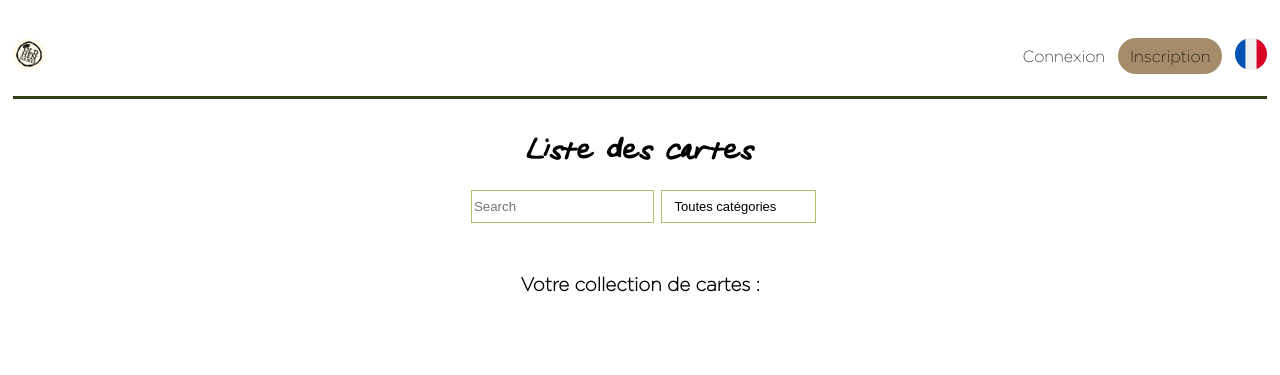
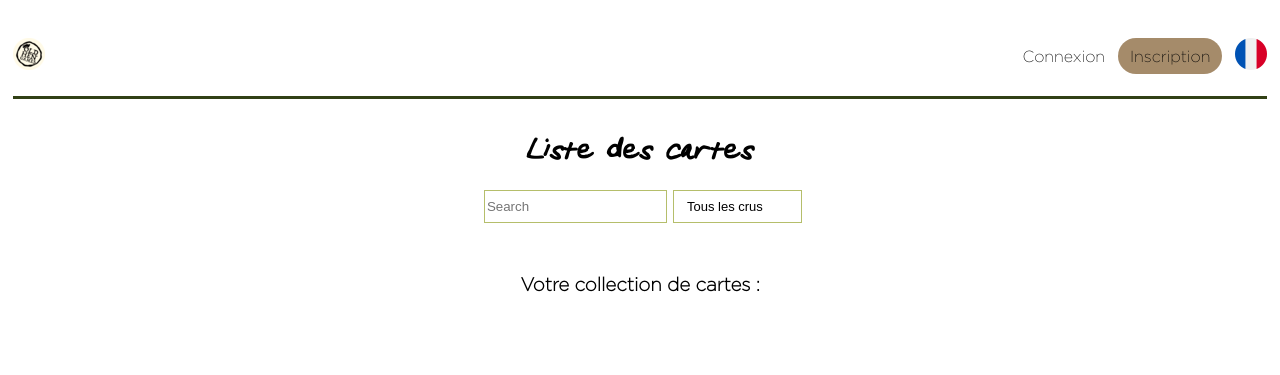
Before and after one commit to Rob1Sim/AgeOfChampagne, a Symfony app: template templates/carte/index.html.twig in a window 1280 px wide. Shown: the top 375 px of the page. Run offline with Twig, Linux system fonts and the light colour scheme; the template is opened without the code that fills it, so the values that code supplies are empty; some libraries are stand-ins or nearby versions; some web fonts are replaced.

Commit message:
Changement du nom du tri

```diff
--- a/templates/carte/index.html.twig
+++ b/templates/carte/index.html.twig
@@ -14,7 +14,7 @@
             </form>
             <form class="carte-category" action="{{ path('app_carte') }}">
                 <select class="dropdown-category" name="category" id="carte-category">
-                    <option value="" selected>Toutes catégories</option>
+                    <option value="" selected>Tous les crus</option>
                     <option value="2">Chardonnay</option>
                     <option value="3">Meuniers</option>
                     <option value="1">Pinots noirs</option>
```
